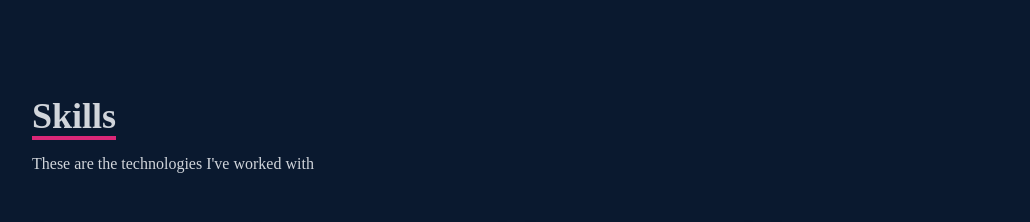
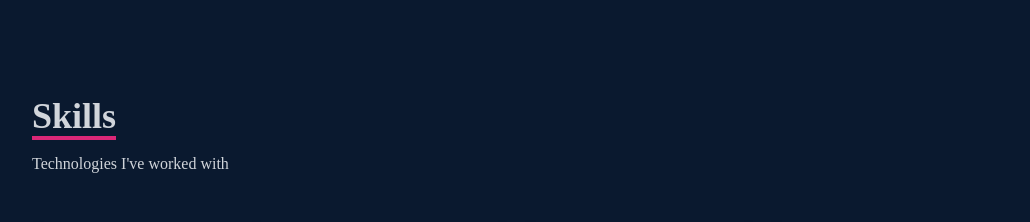
Before and after one commit to amolchopra1210/personal-portfolio, a React (Create React App) app: page / in a window 1280 px wide. Shown: the part 1680-1902 px from the top of the page, without its empty margins (124-1154 px from the left). Built offline with nearby package versions, Linux system fonts and the light colour scheme.

Commit message:
added work project react-dashboard

```diff
--- a/src/components/Skills.jsx
+++ b/src/components/Skills.jsx
@@ -18,7 +18,7 @@ const Skills = () => {
           <p className="text-4xl font-bold inline border-b-4 border-pink-600 ">
             Skills
           </p>
-          <p className="py-4">These are the technologies I've worked with</p>
+          <p className="py-4">Technologies I've worked with</p>
         </div>
 
         <div className="w-full grid grid-cols-2 sm:grid-cols-4 gap-4 text-center py-8">
```
